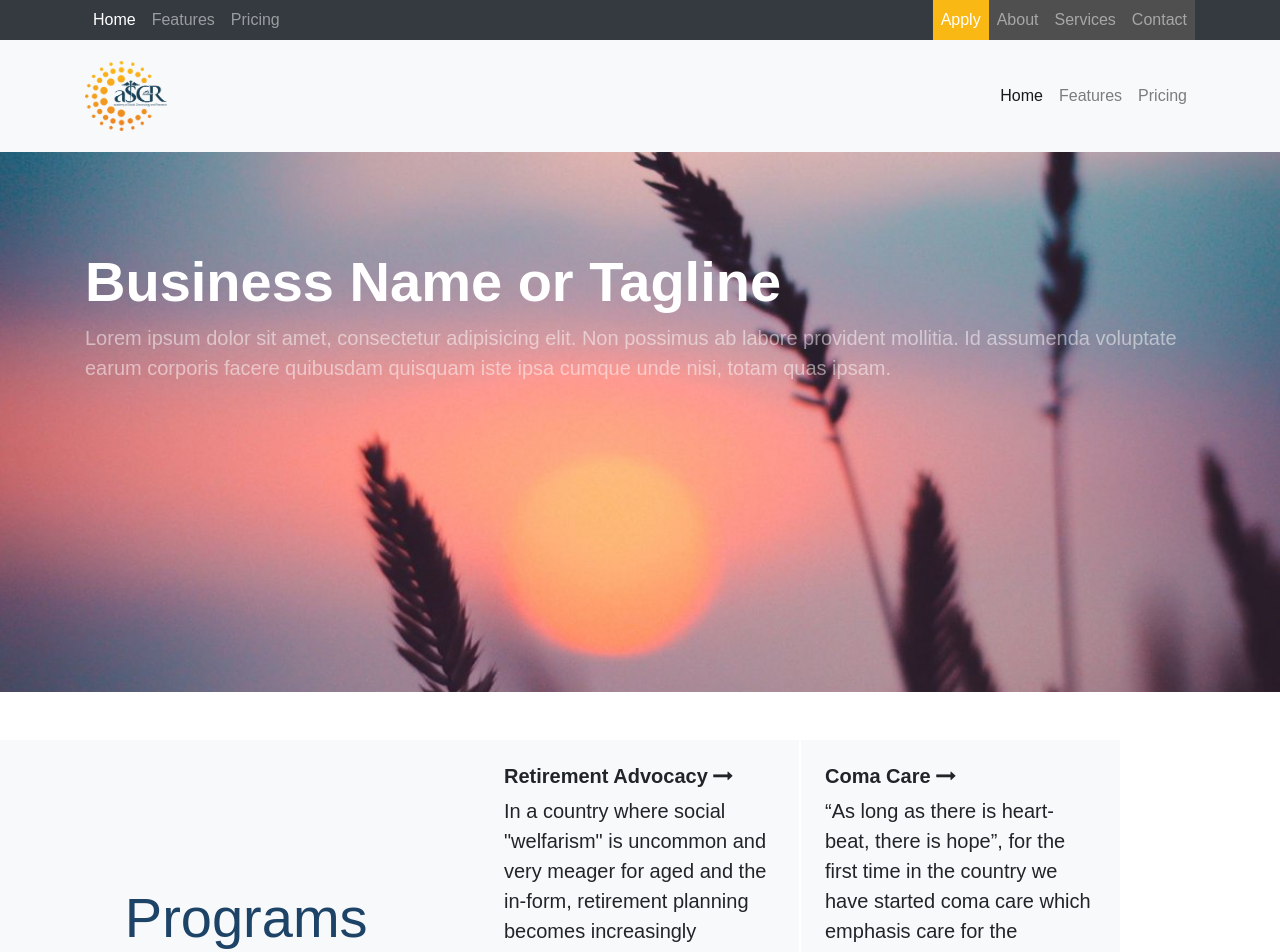
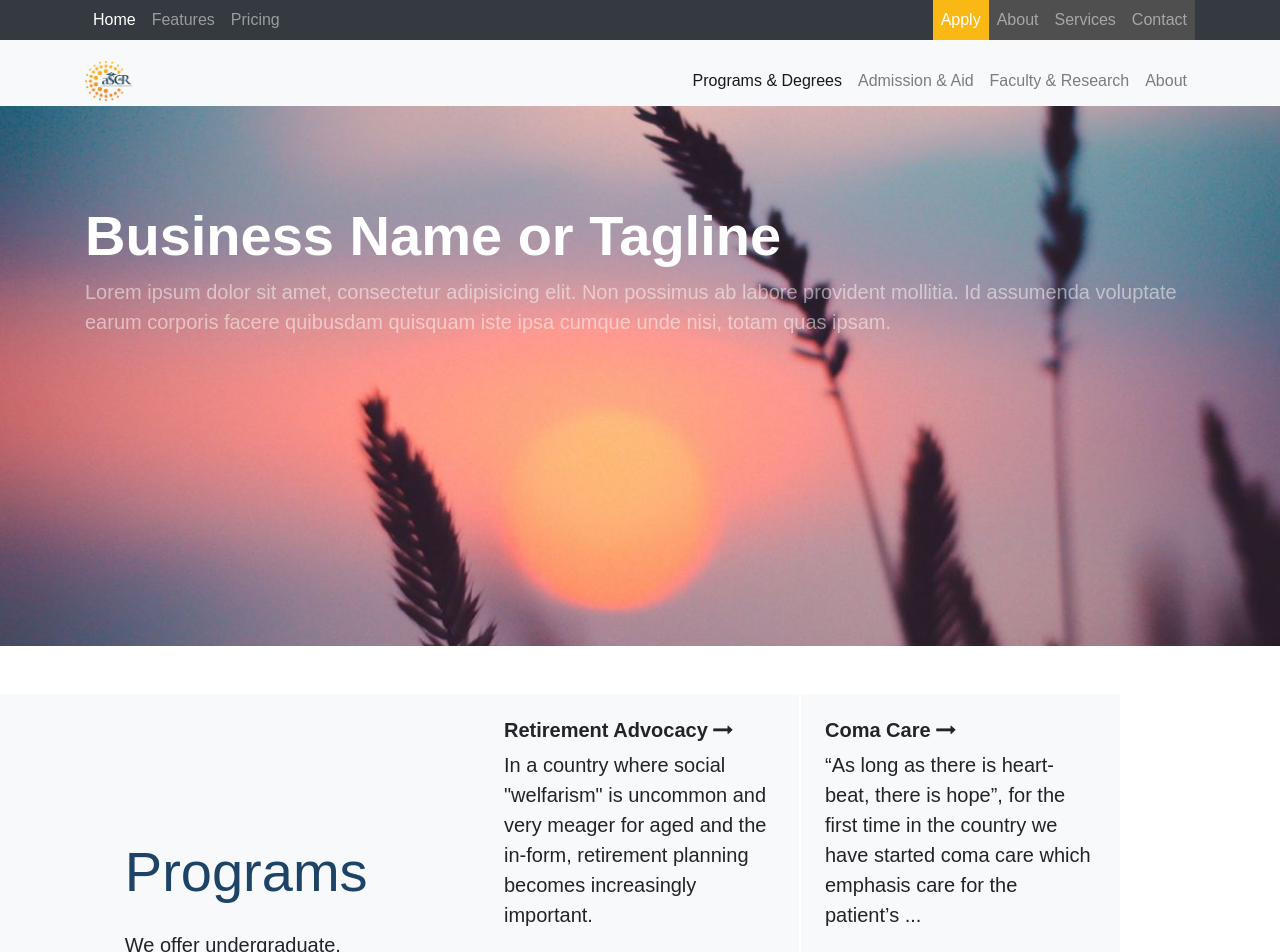
Before and after one commit to ic-Solutions/agsr-static, a Jekyll site: the page built from index.html, in a window 1280 px wide. Shown: the top 952 px of the page. Built offline with Jekyll 4.4.1, drawn with Linux system fonts in a browser that asks for light colours; nearby versions of some CDN libraries; some web fonts are replaced; comment, search, counter and statistics services are not loaded.

Commit message:
menu fix

```diff
--- a/_includes/gallery.html
+++ b/_includes/gallery.html
@@ -14,5 +14,10 @@
                 </div>
             {% endfor %}
         </div>
+        <div class="row pt-4">
+            <div class="col-md-12 text-center">
+                <a class="btn btn-yellow" href="#">View More</a>
+            </div>
+        </div>
     </div>
 </section>
--- a/_includes/menu.html
+++ b/_includes/menu.html
@@ -41,19 +41,22 @@
 <nav class="navbar navbar-expand-lg navbar-light bg-light tall-nav">
     <div class="container">
         <h1 class="navbar-brand mb-0 h1">
-            <img height="70" src="/assets/images/aSGR_logo.png" alt="{{Site.title}}">
+            <img height="40" src="/assets/images/aSGR_logo.png" alt="{{Site.title}}">
         </h1>
         <ul class="navbar-nav ml-auto">
             <li class="nav-item active">
-                <a class="nav-link" href="#">Home
+                <a class="nav-link" href="#">Programs & Degrees
                     <span class="sr-only">(current)</span>
                 </a>
             </li>
             <li class="nav-item">
-                <a class="nav-link" href="#">Features</a>
+                <a class="nav-link" href="#">Admission & Aid</a>
             </li>
             <li class="nav-item">
-                <a class="nav-link" href="#">Pricing</a>
+                <a class="nav-link" href="#">Faculty & Research</a>
+            </li>
+            <li class="nav-item">
+                <a class="nav-link" href="#">About</a>
             </li>
         </ul>
     </div>
--- a/assets/css/_sass/style.scss
+++ b/assets/css/_sass/style.scss
@@ -32,7 +32,14 @@ h6 {
 }
 
 .tall-nav {
-  padding: 1rem 1rem;
+  padding-top: 1rem;
+
+  .nav-link {
+    &:hover {
+      color: $yellow !important;
+      border-bottom: 2px solid $yellow;
+    }
+  }
 }
 .top-right-nav {
   .nav-item {
```
